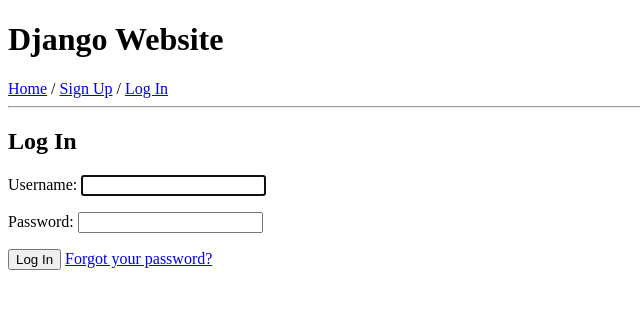
After one commit to jklemm/fullstack-django, a Django app: page /accounts/login/ in a window 1280 px wide. The commit adds this page. Shown: the top 309 px of the page, without its empty margins (0-640 px from the left). Run offline with Django 3.2, Linux system fonts and the light colour scheme.

Commit message:
Creating login/logout/signin forms and access

```diff
--- a/fullstack/templates/base.html
+++ b/fullstack/templates/base.html
@@ -5,9 +5,17 @@
     <title>{% block title %}{% endblock %}</title>
 </head>
 <body>
-    <h1>My site</h1>
+    <h1>Django Website</h1>
     <a href="{% url 'home' %}">Home</a> /
-    <a href="{% url 'signup' %}">Sign Up</a>
+    {%  if user.is_authenticated %}
+        <a href="{% url 'confidential' %}">Confidential Docs</a> /
+        <a href="{% url 'password_change' %}">Change Password</a> /
+        <a href="{% url 'logout' %}">Log Out</a> /
+        <i>You are logged in as {{ user.username }}</i>
+    {% else %}
+        <a href="{% url 'signup' %}">Sign Up</a> /
+        <a href="{% url 'login' %}">Log In</a>
+    {% endif %}
     <hr>
     {% block content %}
     {% endblock %}
--- /dev/null
+++ b/fullstack/templates/confidential.html
@@ -0,0 +1,5 @@
+{%  extends 'base.html' %}
+
+{% block content %}
+    <p style="color:red;">There are the confidential documents</p>
+{% endblock %}
--- a/fullstack/templates/home.html
+++ b/fullstack/templates/home.html
@@ -2,5 +2,5 @@
 
 {% block content %}
     <h2>Homepage</h2>
-    <p>Welcome, you're {{ count }}º visitor!</p>
+    <p>Welcome {% if user.is_authenticated %}{{ user.username }}{% else %}visitor{% endif %}!</p>
 {% endblock %}
--- /dev/null
+++ b/fullstack/templates/registration/login.html
@@ -0,0 +1,11 @@
+{% extends 'base.html' %}
+
+{% block content %}
+    <h2>Log In</h2>
+    <form method="post">
+        {% csrf_token %}
+        {{ form.as_p }}
+        <button type="submit">Log In</button>
+        <a href="{% url 'password_reset' %}">Forgot your password?</a>
+    </form>
+{% endblock %}
--- /dev/null
+++ b/fullstack/templates/registration/password_change_done.html
@@ -0,0 +1,6 @@
+{% extends 'base.html' %}
+
+{% block content %}
+    <h2>Change Password</h2>
+    <p style="color:green;">Password changed with success!</p>
+{% endblock %}
--- /dev/null
+++ b/fullstack/templates/registration/password_reset_complete.html
@@ -0,0 +1,6 @@
+{% extends 'base.html' %}
+
+{% block content %}
+    <h2>Password changed with success!</h2>
+    <p>You may now <a href="{% url 'login' %}">log in</a> again.</p>
+{% endblock %}
--- /dev/null
+++ b/fullstack/templates/registration/password_reset_email.html
@@ -0,0 +1,2 @@
+Someone asked for password reset for email {{ email }}. Follow the link below:
+{{ protocol}}://{{ domain }}{% url 'password_reset_confirm' uidb64=uid token=token %}
--- /dev/null
+++ b/fullstack/templates/registration/password_reset_subject.txt
@@ -0,0 +1 @@
+Reset your password
--- a/fullstack/urls.py
+++ b/fullstack/urls.py
@@ -13,13 +13,16 @@
     1. Import the include() function: from django.urls import include, path
     2. Add a URL to urlpatterns:  path('blog/', include('blog.urls'))
 """
+
 from django.contrib import admin
-from django.urls import path
+from django.urls import path, include
 
 from fullstack.core import views
 
 urlpatterns = [
     path('', views.home, name='home'),
     path('signup/', views.signup, name='signup'),
+    path('confidential/', views.confidential_page, name='confidential'),
+    path('accounts/', include('django.contrib.auth.urls')),
     path('admin/', admin.site.urls),
 ]
```
Also changed, not shown: fullstack/core/views.py (+8 -2 lines), fullstack/settings.py (+7 -0 lines), fullstack/templates/registration/password_change_form.html (added, +10 -0 lines), fullstack/templates/registration/password_reset_confirm.html (added, +17 -0 lines), fullstack/templates/registration/password_reset_done.html (added, +7 -0 lines), fullstack/templates/registration/password_reset_form.html (added, +10 -0 lines), db.sqlite3, 1 other file.
